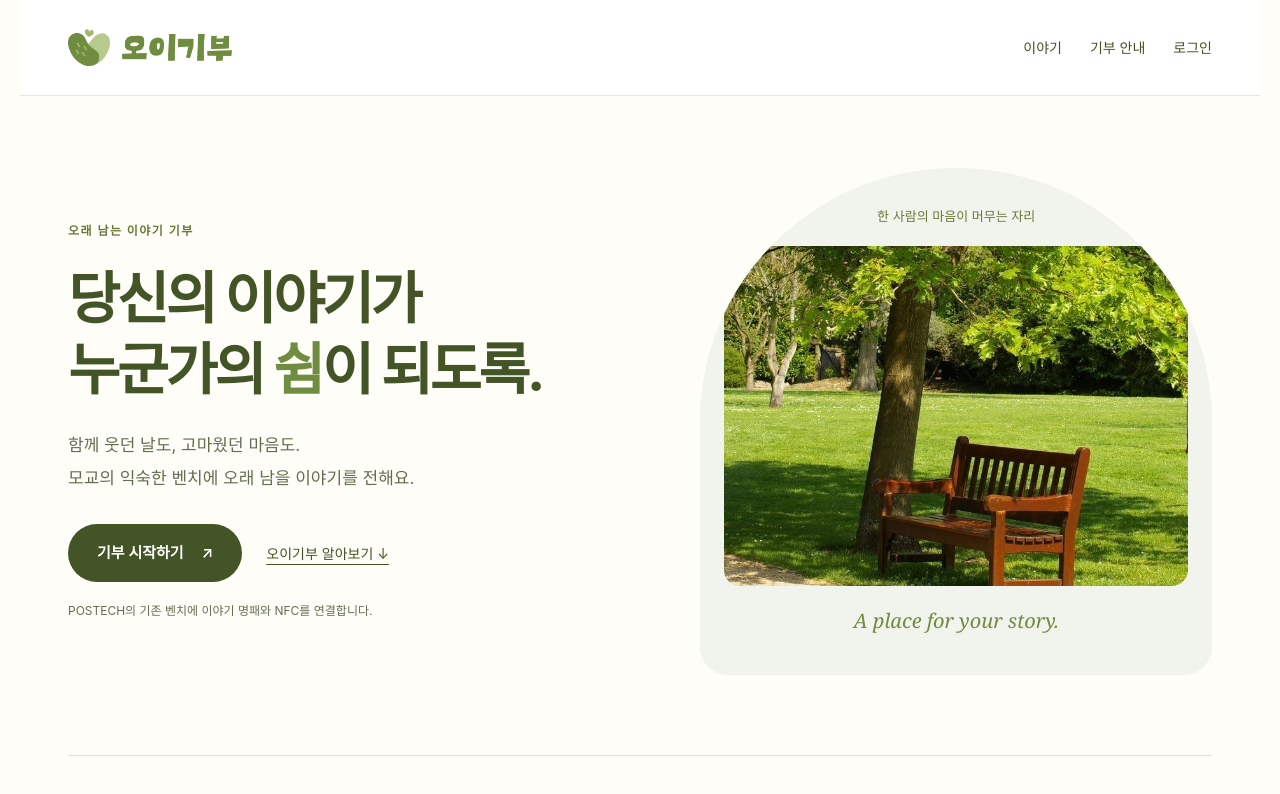
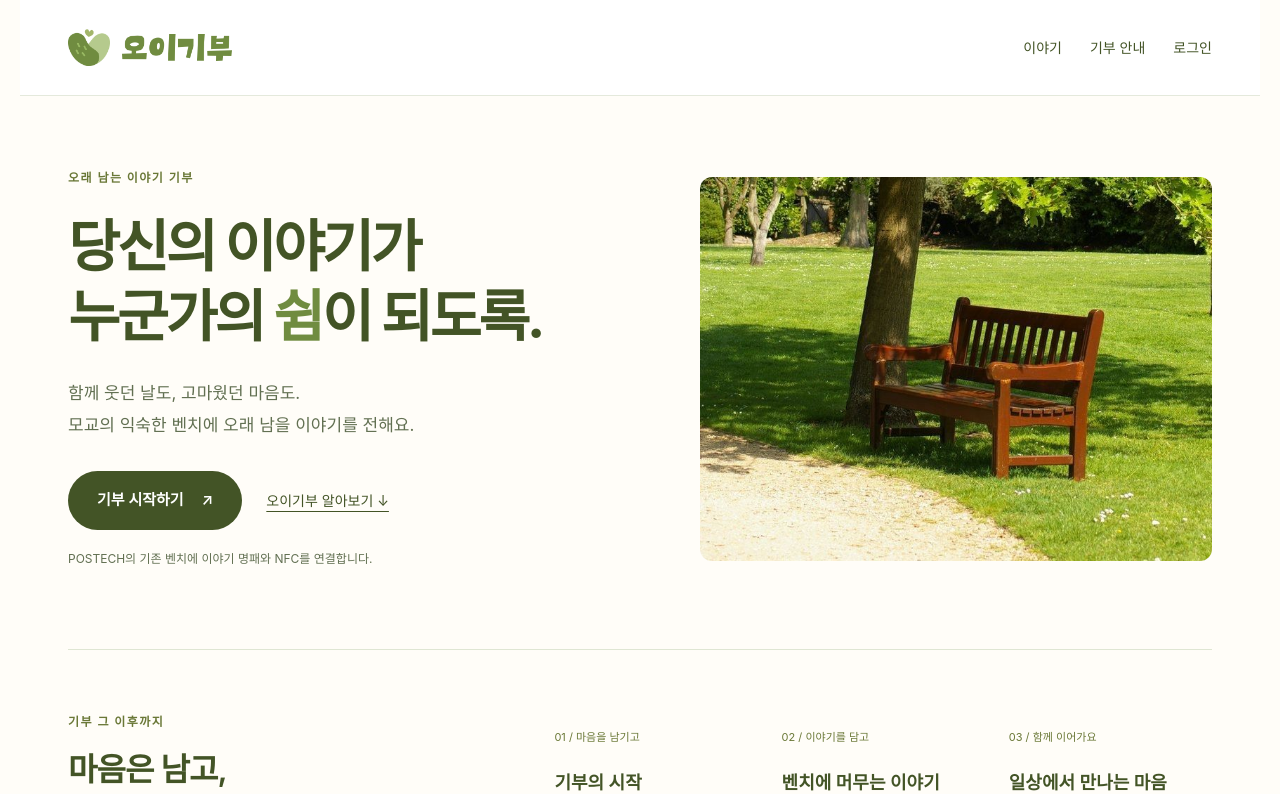
Before and after one commit to DeveloperAcademy-POSTECH/2026-C6-A01-BenchMark, a Next.js app in the folder apps/web/: page / in a window 1280 px wide. Shown: the top 794 px of the page. Built offline with nearby package versions, Linux system fonts and the light colour scheme; no server answers.

Commit message:
[fix] 홈 사진의 아치 장식과 영어 문구 제거

```diff
--- a/apps/web/src/app/globals.css
+++ b/apps/web/src/app/globals.css
@@ -152,10 +152,8 @@ label{display:block;font-size:14px;font-weight:600}input,textarea,select{display
 .oi-actions{display:flex;gap:24px;align-items:center;flex-wrap:wrap;margin:30px 0 18px}
 .oi-inline-link{display:inline-flex;align-items:center;min-height:44px;font-size:14px;text-decoration:underline;text-underline-offset:5px}
 .oi-caption{display:block;font-size:12px;color:#627052;line-height:1.8;word-break:keep-all}
-.oi-hero-art{position:relative;border-radius:50% 50% 28px 28px;background:#f1f4ec;min-height:420px;display:flex;flex-direction:column;align-items:center;justify-content:center;padding:38px 24px;overflow:hidden}
-.oi-hero-art img{width:100%;height:340px;object-fit:cover;object-position:center 75%;margin:18px 0;border-radius:16px}
-.oi-art-label{font-size:13px;color:#6a7837}
-.oi-art-foot{font-family:Georgia,serif;font-size:20px;font-style:italic;color:#708c40}
+.oi-hero-art{min-width:0}
+.oi-hero-art img{width:100%;height:auto;aspect-ratio:4/3;object-fit:cover;object-position:center bottom;border-radius:12px}
 .oi-intro{border-top:1px solid #dfe6d3;padding:62px 0;display:grid;grid-template-columns:1fr 1.5fr;gap:48px;scroll-margin-top:24px}
 .oi-intro h2{font-size:32px;letter-spacing:-.03em;margin:16px 0}
 .oi-intro p{font-size:14px;line-height:1.9;color:#627052;word-break:keep-all}
@@ -195,6 +193,6 @@ label{display:block;font-size:14px;font-weight:600}input,textarea,select{display
 .oi-donate-card .button{width:100%}
 .oi-donate-card .oi-caption{font-size:12px}
 .oi-account-note{padding-top:24px;border-top:1px solid #dfe6d3;font-size:13px;color:#627052}
-@media(max-width:900px){.oi-shell{padding-left:28px;padding-right:28px}.oi-header{padding:20px 28px}.oi-hero{gap:28px;padding:52px 0}.oi-hero-art{min-height:340px}.oi-intro{grid-template-columns:1fr;gap:26px}.oi-donate-grid{gap:32px}.oi-donate-card{padding:28px}.oi-footer{margin:0 28px}}
-@media(max-width:600px){.oi-header{padding:16px 20px;gap:10px;flex-wrap:wrap}.oi-brand{gap:8px}.oi-brand img:first-child{width:30px;height:auto}.oi-brand img:last-child{width:92px;height:auto}.oi-header nav{gap:16px;font-size:13px}.oi-account-button{font-size:13px}.oi-shell{padding-left:22px;padding-right:22px}.oi-hero{grid-template-columns:1fr;gap:30px;padding:40px 0}.oi-hero h1{font-size:38px}.oi-hero-copy>p{font-size:15px}.oi-hero-art{min-height:0;padding:26px}.oi-hero-art img{max-width:320px;height:300px}.oi-actions{gap:16px}.oi-intro{padding:38px 0}.oi-intro h2{font-size:28px}.oi-steps{grid-template-columns:1fr;gap:24px}.oi-steps li{padding-top:18px;border-top:1px solid #dfe6d3}.oi-steps h3{margin:12px 0 8px}.oi-link-grid{grid-template-columns:1fr;margin-bottom:44px}.oi-link-grid>a{padding:26px}.oi-link-grid h2{font-size:21px}.oi-footer{margin:0 22px;display:block;padding:30px 0}.oi-footer>div+div{margin-top:24px}.oi-donate-grid{grid-template-columns:1fr;gap:28px}.oi-donate-heading{padding:20px 0 32px}.oi-auth{padding-top:48px;padding-bottom:60px}.oi-desktop-break{display:none}}
+@media(max-width:900px){.oi-shell{padding-left:28px;padding-right:28px}.oi-header{padding:20px 28px}.oi-hero{gap:28px;padding:52px 0}.oi-intro{grid-template-columns:1fr;gap:26px}.oi-donate-grid{gap:32px}.oi-donate-card{padding:28px}.oi-footer{margin:0 28px}}
+@media(max-width:600px){.oi-header{padding:16px 20px;gap:10px;flex-wrap:wrap}.oi-brand{gap:8px}.oi-brand img:first-child{width:30px;height:auto}.oi-brand img:last-child{width:92px;height:auto}.oi-header nav{gap:16px;font-size:13px}.oi-account-button{font-size:13px}.oi-shell{padding-left:22px;padding-right:22px}.oi-hero{grid-template-columns:1fr;gap:30px;padding:40px 0}.oi-hero h1{font-size:38px}.oi-hero-copy>p{font-size:15px}.oi-actions{gap:16px}.oi-intro{padding:38px 0}.oi-intro h2{font-size:28px}.oi-steps{grid-template-columns:1fr;gap:24px}.oi-steps li{padding-top:18px;border-top:1px solid #dfe6d3}.oi-steps h3{margin:12px 0 8px}.oi-link-grid{grid-template-columns:1fr;margin-bottom:44px}.oi-link-grid>a{padding:26px}.oi-link-grid h2{font-size:21px}.oi-footer{margin:0 22px;display:block;padding:30px 0}.oi-footer>div+div{margin-top:24px}.oi-donate-grid{grid-template-columns:1fr;gap:28px}.oi-donate-heading{padding:20px 0 32px}.oi-auth{padding-top:48px;padding-bottom:60px}.oi-desktop-break{display:none}}
 @media(prefers-reduced-motion:reduce){html{scroll-behavior:auto}.oi-link-grid>a{transition:none}}
--- a/apps/web/src/app/page.tsx
+++ b/apps/web/src/app/page.tsx
@@ -2,7 +2,7 @@ import Image from "next/image";
 import Link from "next/link";
 export default function Home() {
   return <div className="oi-home oi-shell">
-    <section className="oi-hero" aria-labelledby="home-title"><div className="oi-hero-copy"><span className="oi-kicker">오래 남는 이야기 기부</span><h1 id="home-title">당신의 이야기가<br />누군가의 <em>쉼</em>이 되도록.</h1><p>함께 웃던 날도, 고마웠던 마음도.<br />모교의 익숙한 벤치에 오래 남을 이야기를 전해요.</p><div className="oi-actions"><Link href="/donate" className="button primary">기부 시작하기 <span aria-hidden="true">↗</span></Link><a href="#how-it-works" className="oi-inline-link">오이기부 알아보기 ↓</a></div><span className="oi-caption">POSTECH의 기존 벤치에 이야기 명패와 NFC를 연결합니다.</span></div><div className="oi-hero-art"><span className="oi-art-label">한 사람의 마음이 머무는 자리</span><Image src="/oi/bench.png" alt="나무 아래 놓인 벤치, 앱 디자인에 사용한 이미지" width={600} height={440} priority /><span className="oi-art-foot">A place for your story.</span></div></section>
+    <section className="oi-hero" aria-labelledby="home-title"><div className="oi-hero-copy"><span className="oi-kicker">오래 남는 이야기 기부</span><h1 id="home-title">당신의 이야기가<br />누군가의 <em>쉼</em>이 되도록.</h1><p>함께 웃던 날도, 고마웠던 마음도.<br />모교의 익숙한 벤치에 오래 남을 이야기를 전해요.</p><div className="oi-actions"><Link href="/donate" className="button primary">기부 시작하기 <span aria-hidden="true">↗</span></Link><a href="#how-it-works" className="oi-inline-link">오이기부 알아보기 ↓</a></div><span className="oi-caption">POSTECH의 기존 벤치에 이야기 명패와 NFC를 연결합니다.</span></div><div className="oi-hero-art"><Image src="/oi/bench.png" alt="나무 아래 놓인 벤치, 앱 디자인에 사용한 이미지" width={729} height={1096} priority /></div></section>
     <section className="oi-intro" id="how-it-works"><div><span className="oi-kicker">기부 그 이후까지</span><h2>마음은 남고,<br />이야기는 이어져요.</h2><p>새 벤치를 만드는 대신, 학교가 승인한 기존 벤치에<br className="oi-desktop-break" /> 명패와 이야기를 더하는 서비스입니다.</p></div><ol className="oi-steps"><li><span>01 / 마음을 남기고</span><h3>기부의 시작</h3><p>공식 기부 절차를 확인해요. 실제 약정과 납입은 학교의 절차를 따릅니다.</p></li><li><span>02 / 이야기를 담고</span><h3>벤치에 머무는 이야기</h3><p>장소와 문구를 검토하고, 승인된 벤치에 명패와 NFC로 이야기를 연결해요.</p></li><li><span>03 / 함께 이어가요</span><h3>일상에서 만나는 마음</h3><p>잠시 쉬어 가는 누군가가 이야기를 읽고, 또 다른 마음을 나눌 수 있도록.</p></li></ol></section>
     <section className="oi-link-grid" aria-label="서비스 바로가기"><Link href="/donate"><span className="oi-kicker">PARTICIPATE</span><h2>첫 마음을 전해볼까요? <span aria-hidden="true">↗</span></h2><p>기부 절차와 명패 참여 안내를 확인하세요.</p></Link><Link href="/stories"><span className="oi-kicker">STORIES</span><h2>먼저 남겨진 이야기 <span aria-hidden="true">↗</span></h2><p>돗자리 파일럿에서 함께 펼친 마음을 만나보세요.</p></Link></section>
   </div>;
```
Also changed, not shown: 3 other files (tests, documents, lock files or other folders).
